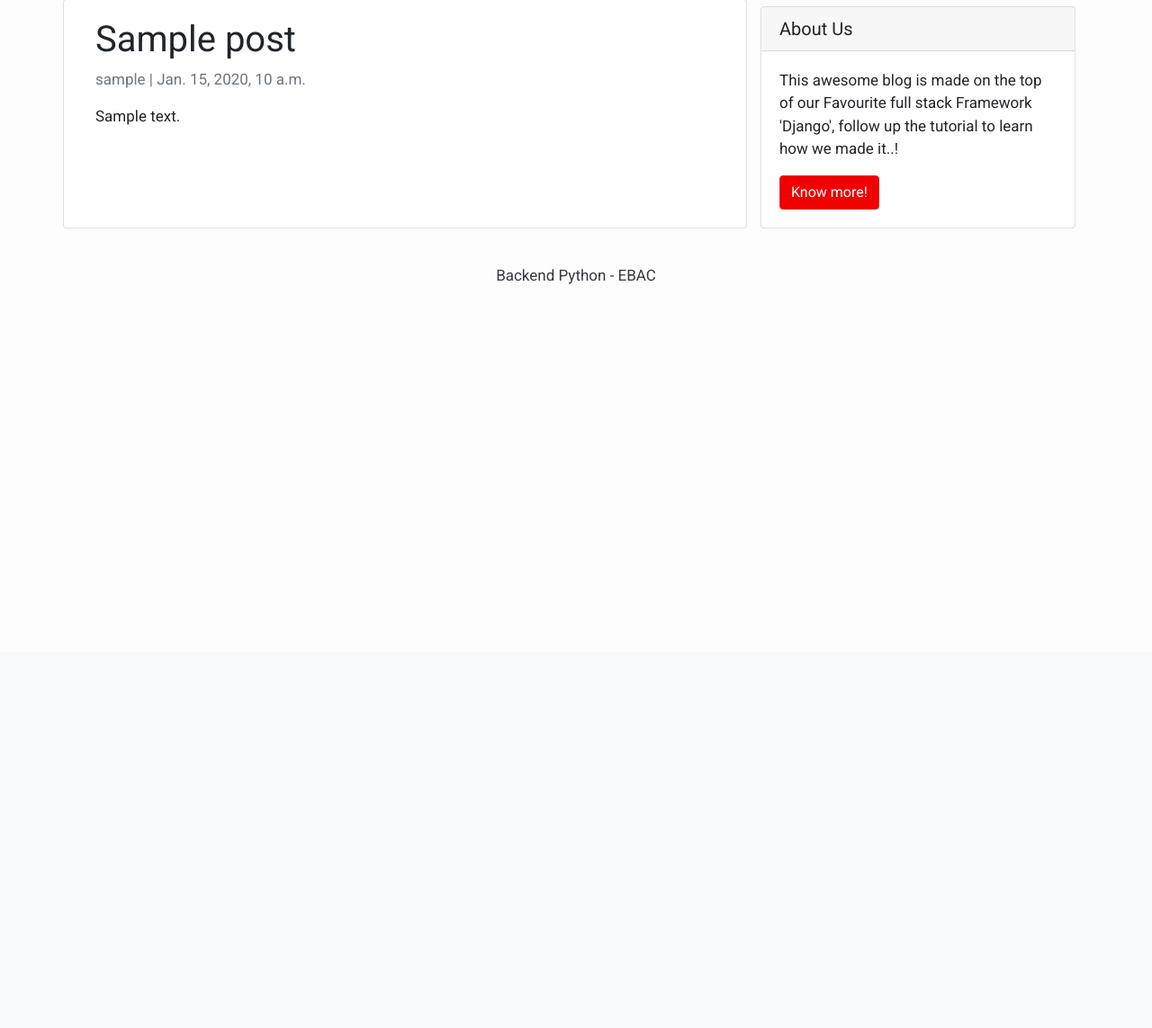
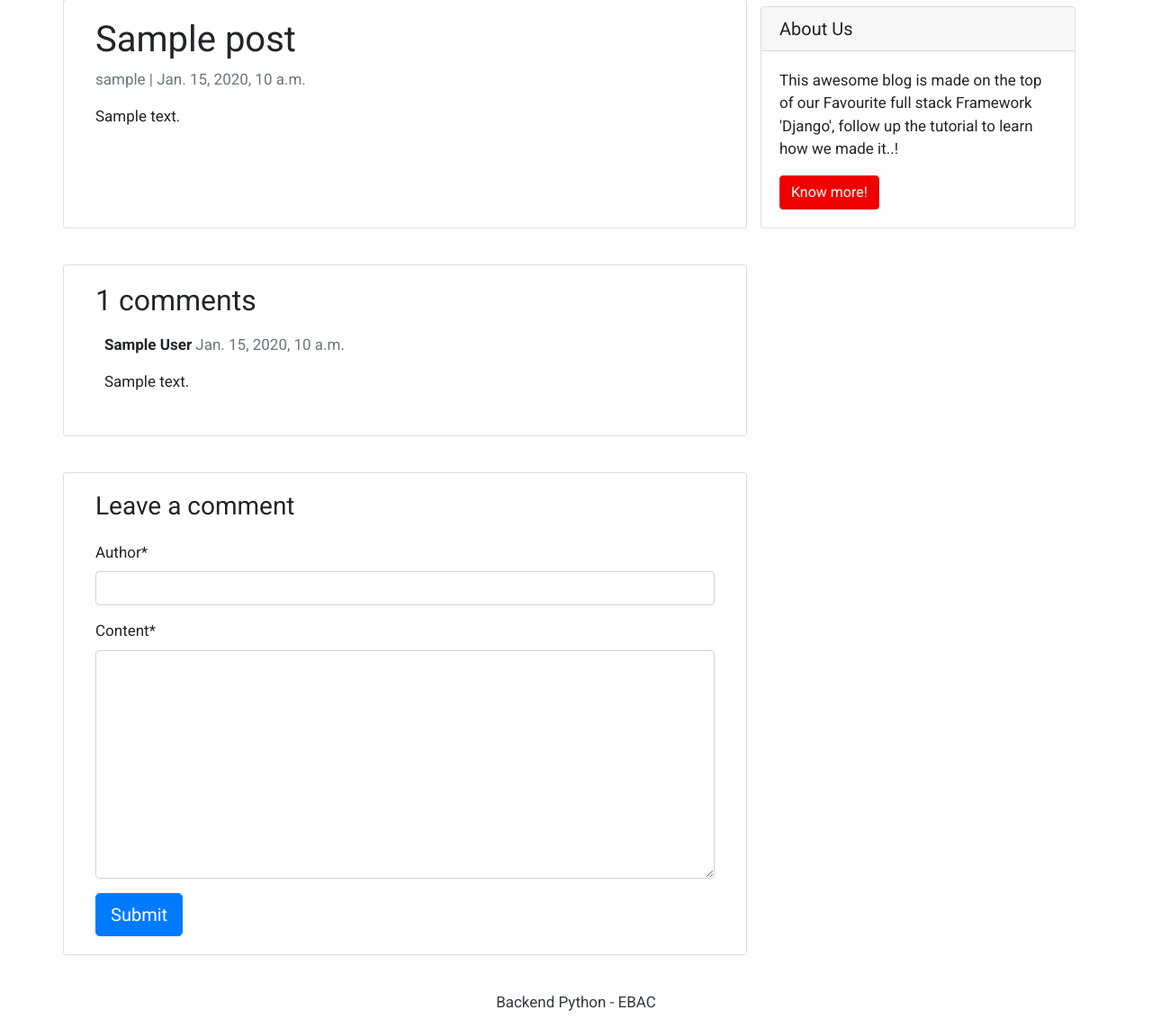
Before and after one commit to brunomcr/ebac-django, a Django app: a page that uses mysite/templates/post_detail.html in a window 1280 px wide. Shown: the part 75-1218 px from the top of the page at 90% size. Before the commit the page ends 391 px from the top, so only its background shows below. Run offline with Django 4.2, Linux system fonts and the light colour scheme; tables that the repository leaves empty hold one stand-in row (values such as "Sample post"); some libraries are stand-ins or nearby versions.

Commit message:
App + Review: Crispy and Comment

```diff
--- a/mysite/myapp/admin.py
+++ b/mysite/myapp/admin.py
@@ -17,6 +17,7 @@ admin.site.register(Post, PostAdmin)
 
 class CommentAdmin(admin.ModelAdmin):
     list_display = ("author", "created_on")
+    list_filter = ("active",)
     search_fields = ["author", "content"]
     actions = ["approve_comments"]
 
--- a/mysite/mysite/settings.py
+++ b/mysite/mysite/settings.py
@@ -39,6 +39,7 @@ INSTALLED_APPS = [
     'django.contrib.messages',
     'django.contrib.staticfiles',
     'myapp',
+    'crispy_forms',
 ]
 
 MIDDLEWARE = [
@@ -123,3 +124,7 @@ STATIC_URL = 'static/'
 # https://docs.djangoproject.com/en/4.0/ref/settings/#default-auto-field
 
 DEFAULT_AUTO_FIELD = 'django.db.models.BigAutoField'
+
+# Crispy Template Forms
+
+CRISPY_TEMPLATE_PACK = "bootstrap4"
--- a/mysite/templates/post_detail.html
+++ b/mysite/templates/post_detail.html
@@ -1,4 +1,5 @@
 {% extends 'base.html' %}
+{% load crispy_forms_tags %}
 {% block content %}
 
 <div class="container">
@@ -10,7 +11,45 @@
         <p class="card-text ">{{ post.content | safe }}</p>
       </div>
     </div>
+
     {% block sidebar %} {% include 'sidebar.html' %} {% endblock sidebar %}
+
+    <div class="col-md-8 card mb-4  mt-3 ">
+      <div class="card-body">
+        <!-- comments -->
+        {% with comments.count as total_comments %}
+        <h2>{{ total_comments }} comments</h2>
+        {% endwith %}
+
+        {% for comment in comments %}
+        <div class="comments" style="padding: 10px;">
+          <p class="font-weight-bold">
+            {{ comment.author }}
+            <span class=" text-muted font-weight-normal">
+              {{ comment.created_on }}
+            </span>
+          </p>
+          {{ comment.content | linebreaks }}
+        </div>
+        {% endfor %}
+      </div>
+    </div>
+    <div class="col-md-8 card mb-4  mt-3 ">
+      <div class="card-body">
+        {% if new_comment %}
+        <div class="alert alert-success" role="alert">
+          Your comment is awaiting moderation
+        </div>
+        {% else %}
+        <h3>Leave a comment</h3>
+        <form method="post" style="margin-top: 1.3em;">
+          {{ comment_form | crispy }}
+          {% csrf_token %}
+          <button type="submit" class="btn btn-primary  btn-lg">Submit</button>
+        </form>
+        {% endif %}
+      </div>
+    </div>
   </div>
 </div>
 
```
Also changed, not shown: mysite/myapp/models/comment.py (line endings or trailing spaces).
